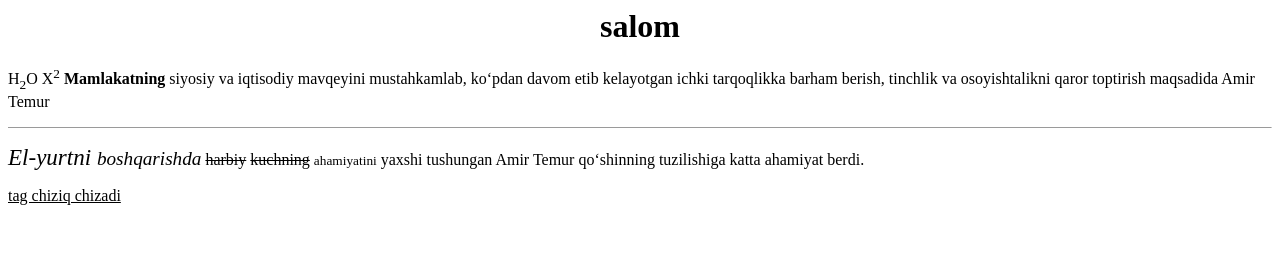
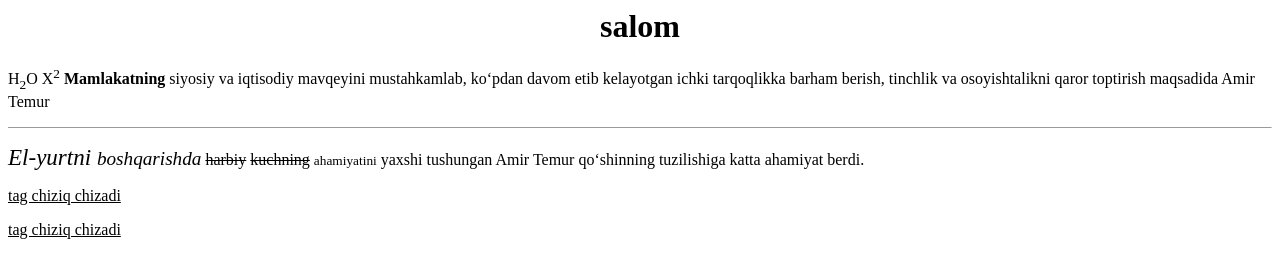
Before and after one commit to xisravxon/hello-world, a plain HTML site: page index.html in a window 1280 px wide. Drawn offline with Linux system fonts and the light colour scheme.

Commit message:
Create index.html

```diff
--- a/index.html
+++ b/index.html
@@ -9,5 +9,7 @@
 		<hr size="1px">
 		<p><i><big><big>El-yurtni </big>boshqarishda</big></i> <del>harbiy</del> <s>kuchning</s> <small>ahamiyatini</small> yaxshi tushungan Amir Temur qoʻshinning tuzilishiga katta ahamiyat berdi.</p>
 		<p><ins>tag chiziq chizadi</ins></p>
+                  <p><ins>tag chiziq chizadi</ins></p>
+
 	</body>
 </html>
```
